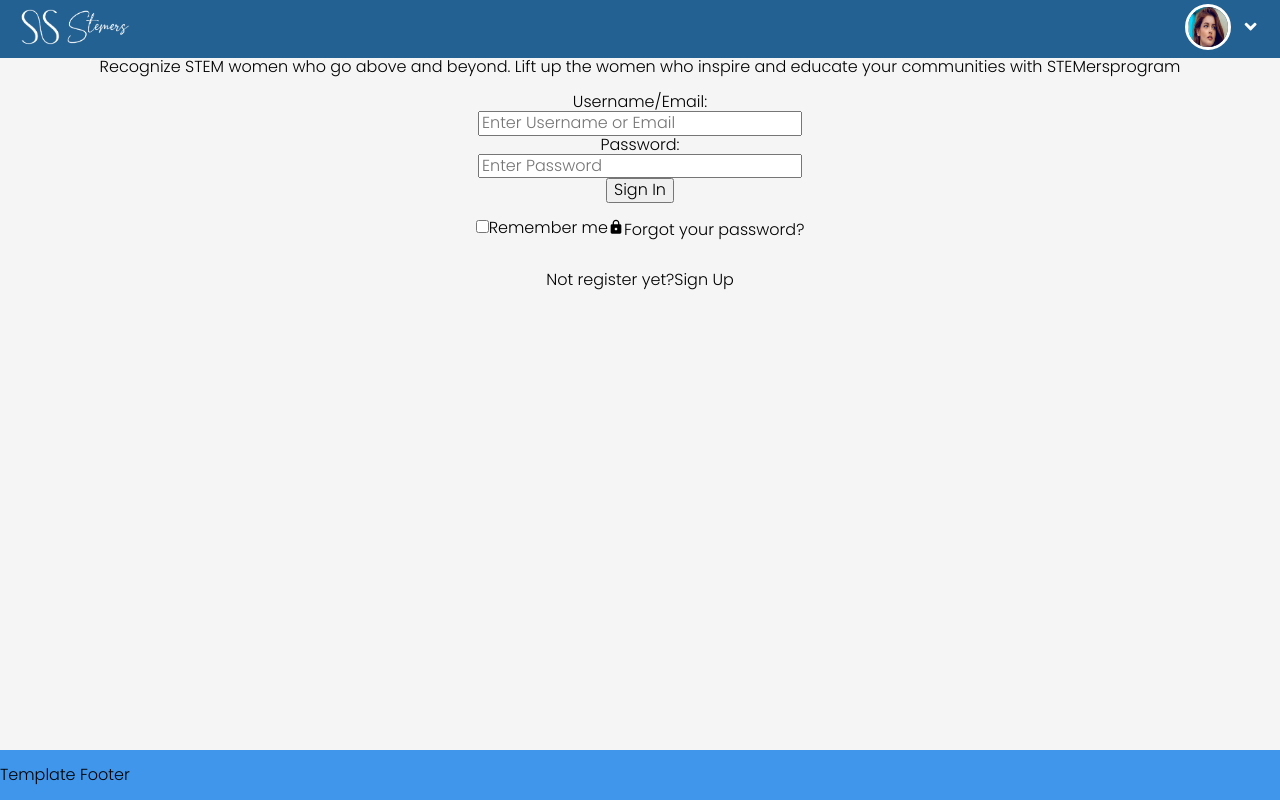
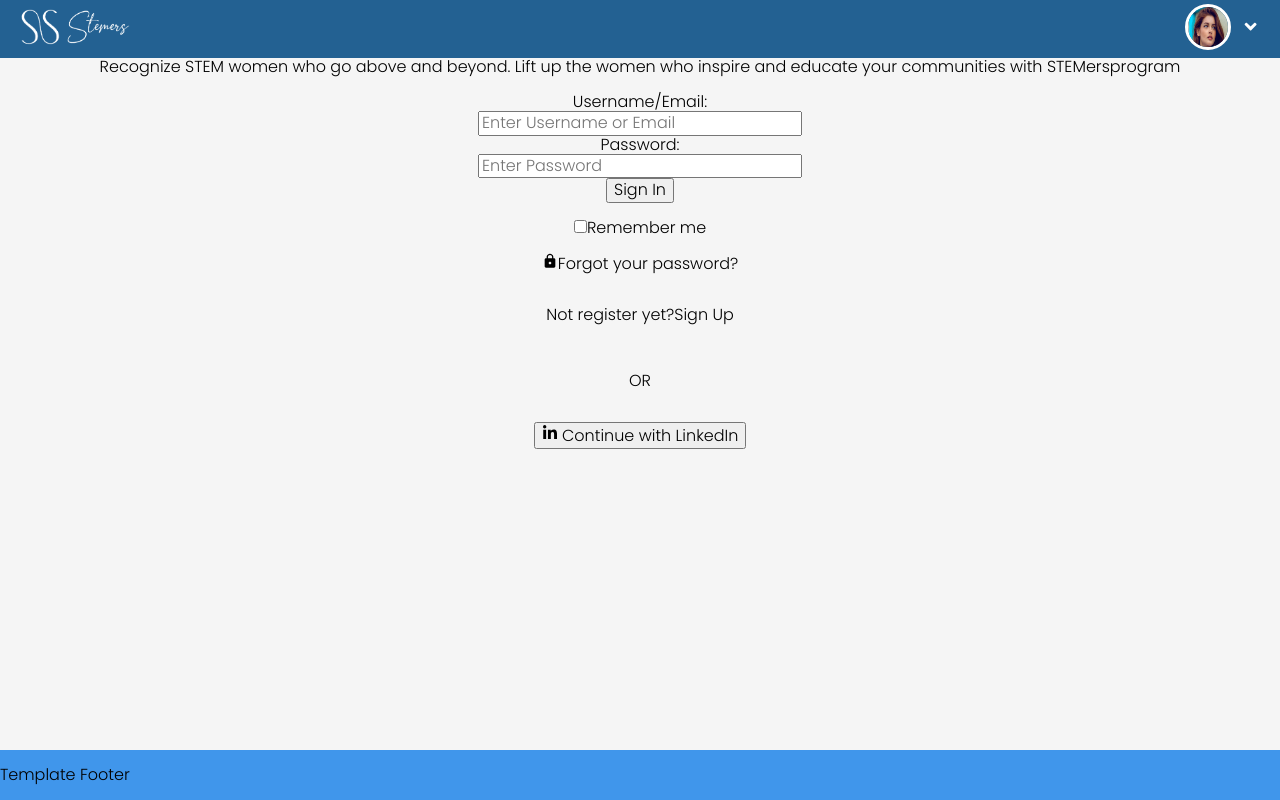
Before and after one commit to STEMers/stemers-frontend-netlify, a React (Create React App) app: page /login in a window 1280 px wide. Built offline with nearby package versions, Linux system fonts and the light colour scheme; a web font is replaced by a local one.

Commit message:
edit identifier and add linkedIn

```diff
--- a/src/routes/Login.js
+++ b/src/routes/Login.js
@@ -1,14 +1,15 @@
-import { useState } from 'react';
-import { MdHttps } from 'react-icons/md';
-import { useNavigate } from 'react-router-dom';
+import { useState } from "react";
+import { MdHttps } from "react-icons/md";
+import { useNavigate } from "react-router-dom";
 
-import FlexBox from '../components/flex-box/FlexBox';
-import LoginForm from '../components/login-form/LoginForm';
-import { baseUrl } from '../config';
+import FlexBox from "../components/flex-box/FlexBox";
+import LoginForm from "../components/login-form/LoginForm";
+import ContinueWithLinkedIn from "../components/continue-with-linked-in/ContinueWithLinkedIn";
+import { baseUrl } from "../config";
 
 const loginUrl = `${baseUrl}/auth/local`;
 
-const LoginRoute = () => {
+const LoginRoute = ({ setCurrentUserData }) => {
   const navigate = useNavigate();
 
   const [isLoading, setIsLoading] = useState(false);
@@ -18,14 +19,14 @@ const LoginRoute = () => {
 
     try {
       const response = await fetch(encodeURI(loginUrl), {
-        method: 'POST',
+        method: "POST",
         headers: {
-          'Content-Type': 'application/json',
+          "Content-Type": "application/json",
         },
         body: JSON.stringify({
-          identifier: values.username,
-          password: values.password
-        })
+          identifier: values.usernameOrEmail,
+          password: values.password,
+        }),
       });
 
       if (!response.ok) {
@@ -36,9 +37,11 @@ const LoginRoute = () => {
       }
 
       const json = await response.json();
-      console.log('LOGIN SUCCESS', json);
+      console.log("LOGIN SUCCESS", json);
 
-      navigate('/');
+      setCurrentUserData(json); // store register usr for develop other authenticated feature
+
+      navigate("/");
     } catch (err) {
       alert(err);
     } finally {
@@ -49,7 +52,7 @@ const LoginRoute = () => {
   if (isLoading) {
     return (
       <div>
-        <p>Loading..</p>
+        <p>Loading...</p>
       </div>
     );
   }
@@ -65,7 +68,7 @@ const LoginRoute = () => {
 
       <LoginForm onSubmit={handleLoginSubmit} />
 
-      <FlexBox>
+      <FlexBox alignItems="center" flexDirection="column" gap="1rem">
         <div className="remember-me-section">
           <input
             type="checkbox"
@@ -73,32 +76,33 @@ const LoginRoute = () => {
             id="remember-me"
             className="sign-in--checkbox"
           />
-          <label
-            htmlFor="remember-me"
-            className="label-remember-me"
-          >
+          <label htmlFor="remember-me" className="label-remember-me">
             Remember me
           </label>
         </div>
 
         <div className="forgot-password-section">
           <MdHttps className="sign-in--lock" />
-          <span className="span-forgot-password">
-            Forgot your password?
-          </span>
+          <span className="span-forgot-password">Forgot your password?</span>
         </div>
       </FlexBox>
 
       <div className="switch-to-Sign-up-section switch-section">
         <p className="to-sign-up to-another">
           Not register yet?
-          <span className="toggle-sign-up" onClick={() => navigate('/register')}>
+          <span
+            className="toggle-sign-up"
+            onClick={() => navigate("/register")}
+          >
             Sign Up
           </span>
         </p>
       </div>
+
+      <p className="or">OR</p>
+      <ContinueWithLinkedIn />
     </FlexBox>
   );
-}
+};
 
 export default LoginRoute;
```
